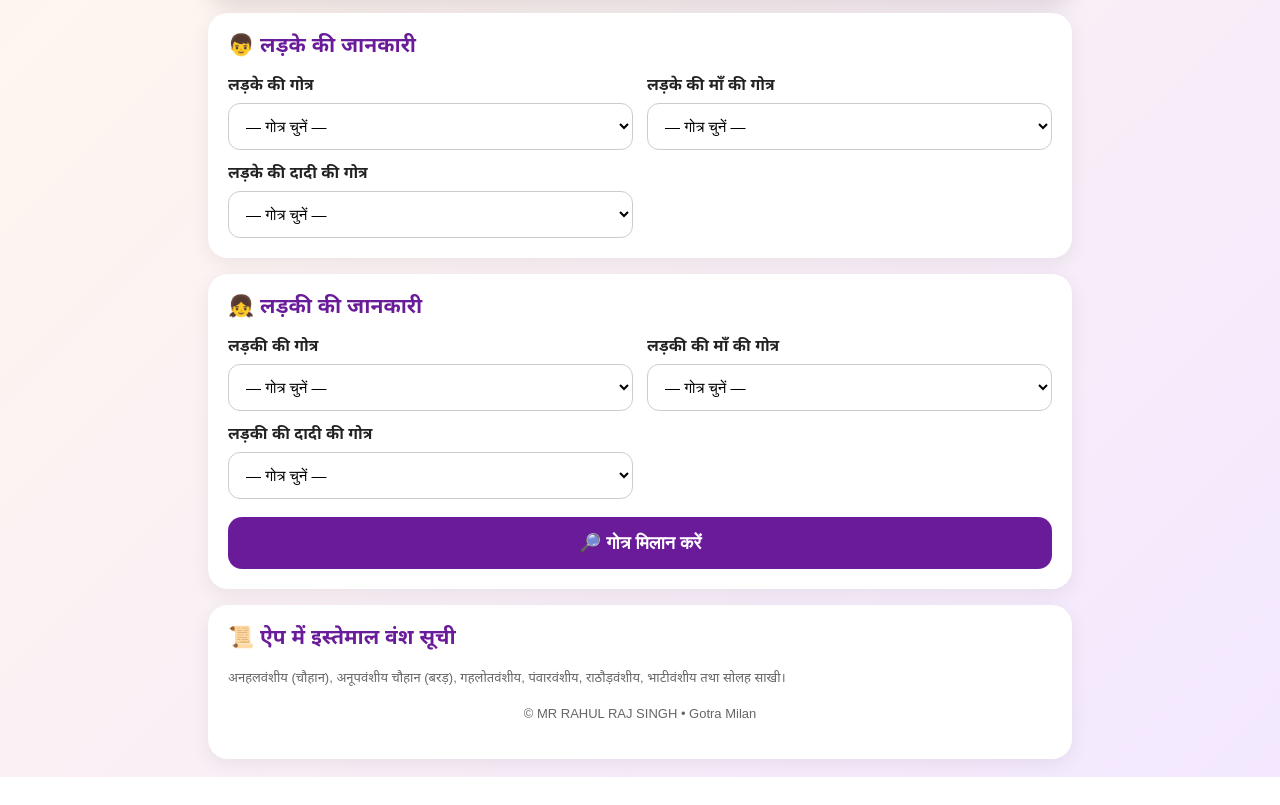
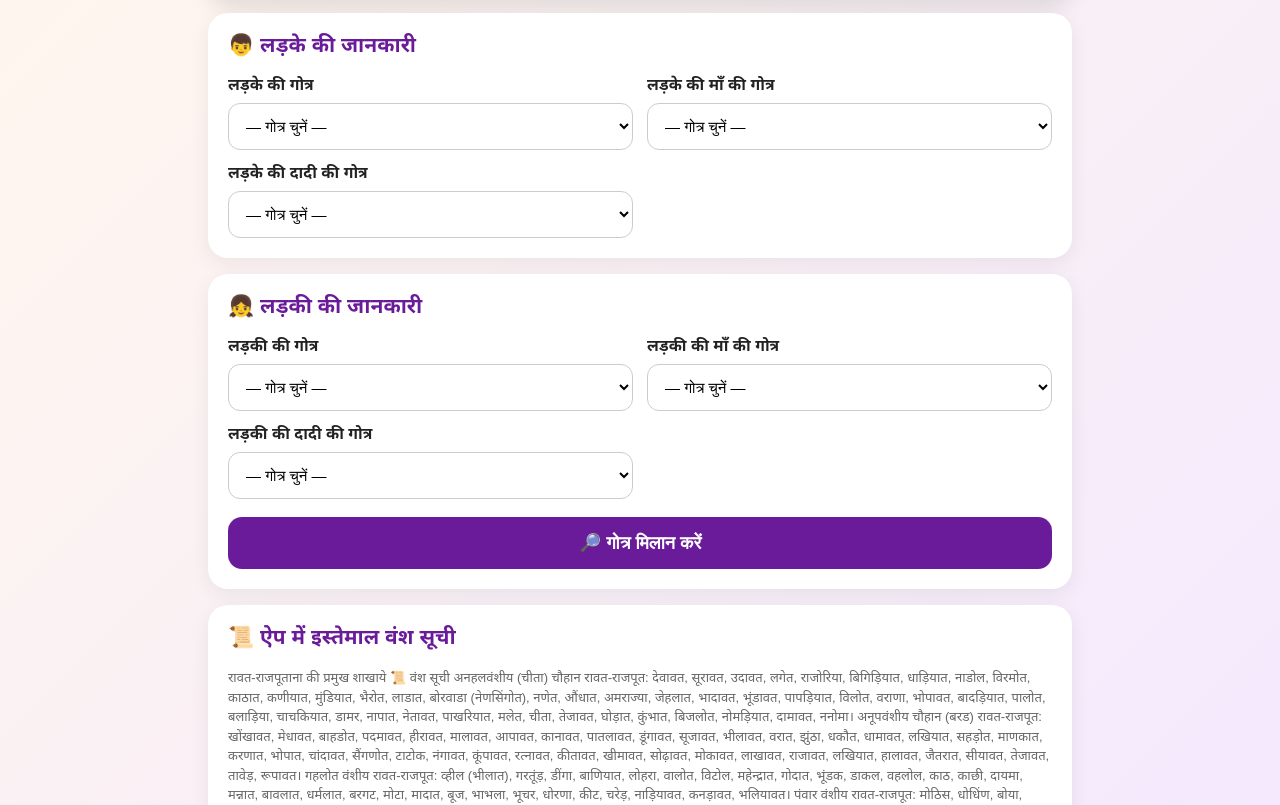
Before and after one commit to rahulrajsingh1524-star/gotra-milan, a plain HTML site: page index.html in a window 1280 px wide. Shown: the part 133-938 px from the top of the page. Before the commit the page ends 910 px from the top, so only its background shows below. Drawn offline with Linux system fonts and the light colour scheme.

Commit message:
Update index.html

```diff
--- a/index.html
+++ b/index.html
@@ -99,18 +99,43 @@
   <div class="card">
     <h2>📜 ऐप में इस्तेमाल वंश सूची</h2>
     <p class="small">
-      अनहलवंशीय (चौहान), अनूपवंशीय चौहान (बरड़), गहलोतवंशीय,
-      पंवारवंशीय, राठौड़वंशीय, भाटीवंशीय तथा सोलह साखी।
+     रावत-राजपूताना की प्रमुख शाखाये
+                             📜 वंश सूची
+अनहलवंशीय (चीता) चौहान रावत-राजपूत: देवावत, सूरावत, उदावत, लगेत, राजोरिया, बिगिड़ियात, धाड़ियात, नाडोल, विरमोत,
+     काठात, कणीयात, मुंडियात, भैरोत, लाडात, बोरवाडा (नेणसिंगोत), नणेत, औंधात, अमराज्या, जेहलात, भादावत, भूंडावत,
+     पापड़ियात, विलोत, वराणा, भोपावत, बादड़ियात, पालोत, बलाड़िया, चाचकियात, डामर, नापात, नेतावत, पाखरियात, मलेत,
+     चीता, तेजावत, घोड़ात, कुंभात, बिजलोत, नोमड़ियात, दामावत, ननोमा।
+
+अनूपवंशीय चौहान (बरड) रावत-राजपूत: खोंखावत, मेधावत, बाहडोत, पदमावत, हीरावत, मालावत, आपावत, कानावत, पातलावत,
+     डूंगावत, सूजावत, भीलावत, वरात, झुंठा, धकौत, धामावत, लखियात, सहड़ोत, माणकात, करणात, भोपात, चांदावत, सैंगणोत,
+     टाटोक, नंगावत, कूंपावत, रत्नावत, कीतावत, खीमावत, सोढ़ावत, मोकावत, लाखावत, राजावत, लखियात, हालावत, जैतरात,
+     सीयावत, तेजावत, तावेड़, रूपावत।
+गहलोत वंशीय रावत-राजपूत: व्हील (भीलात), गरतूंड़, डींगा, बाणियात, लोहरा, वालोत, विटोल, महेन्द्रात, गोदात, भूंडक, डाकल,
+     वहलोल, काठ, काछी, दायमा, मन्नात, बावलात, धर्मलात, बरगट, मोटा, मादात, बूज, भाभला, भूचर, धोरणा, कीट, चरेड़,
+     नाड़ियावत, कनड़ावत, भलियावत।
+
+पंवार वंशीय रावत-राजपूत: मोठिस, धोधिंण, बोया, देहलात, कलात, खिंयात, जेहलात, मूंजी, बाणियात, कटारा।
+
+राठौड़ वंशीय रावत-राजपूत: पोकरिया, भरड़, मामणियात, बूज, बरलात, राजवंशीय, बोच।
+भाटी वंशीय रावत-राजपूत: सहलोत, चौरौत, ठेकरोत, पापलियात, जालात, वाणात, रहलोत।
+
+सोलह साखी रावत-राजपूत:
+संडासी, कड़ेवाल, चांदा, माल, हरमर, बागड़ी, फबड़ी, डाडरवाल, जाटरवाल, ओसवाल, नखवाल, हुंडासी, खरमर, चरड़, हला, खींची।
+
+नोट: अनहलवंशीय, अनूपवंशीय, गहलोत, पंवार, राठौड़ व भाटी तथा अन्य गौत्रों में आपस में शादी विवाह वैध माने जाते हैं।  देवावत, सूरावत,
+     कोठात व वरात जैसे बड़े गोत्रों में थोक टालकर भाणजी व्यवहार भी मान्य है। अनहलवंशीय, अनूपवंशीय, गहलोत, पंवार, राठौड़ व भाटी
+     अपने ही वंश की गोत्रों में शादी संबंध नहीं जोड़ सकते हैं क्योंकि अपने वंश की अन्य गोत्र वाले उनके भाईपा में आते हैं।
 
 
-  <div class="credit">© MR RAHUL RAJ SINGH • Gotra Milan</div>
+
+  <div class="credit">© MR RAHUL RAJ SINGH CHOUHAN • Gotra Milan</div>
 </div>
 
 <script>
 const groups = {
   "अनहलवंशीय (चौहान)": [
     "देवावत","सूरावत","उदावत","लगेत","राजोरिया","बिगड़ियात","धाडियात","नाडोत",
-    "विरमोत","काठात","कणियात","मुंडियात","भैंरोत","लाडात","बोखाडा","नणेत",
+    "विरमोत","काठात","कणियात","मुंडियात","भैंरोत","लाडात","बोरवाडा(नेणसिंगोत)","नणेत",
     "औंधात","अमराज्या","जेहलात","भादावत","भूंडावत","पापडियात","विलोत","बराणा",
     "भोपावत","बादडियात","पालोत","बलाड़िया","चाचकियात","झामर","नापात","नेतावत",
     "पाखरियात","मलेत","चीता","तेजावत","घोड़ात","कुंभात","बिजलोत","नोमडियात",
```
